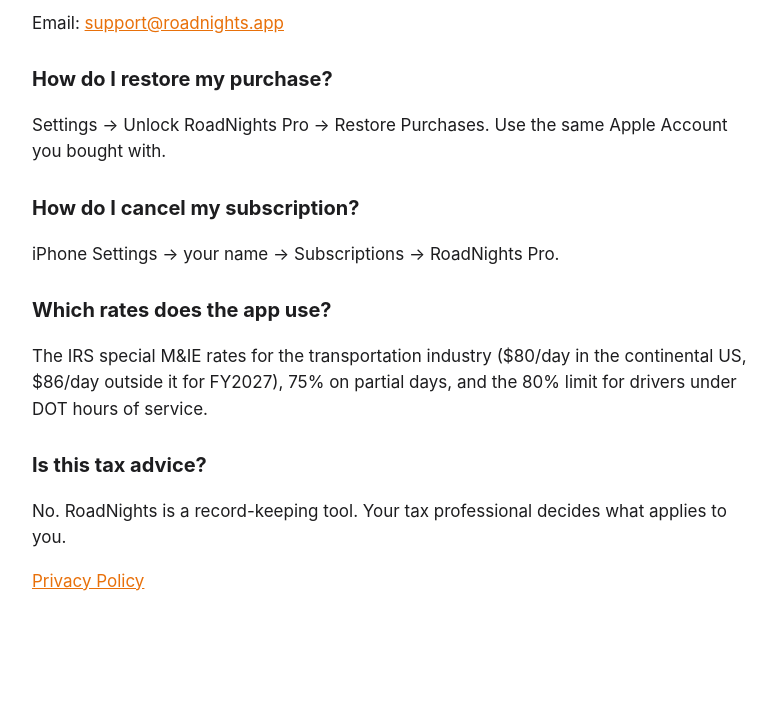
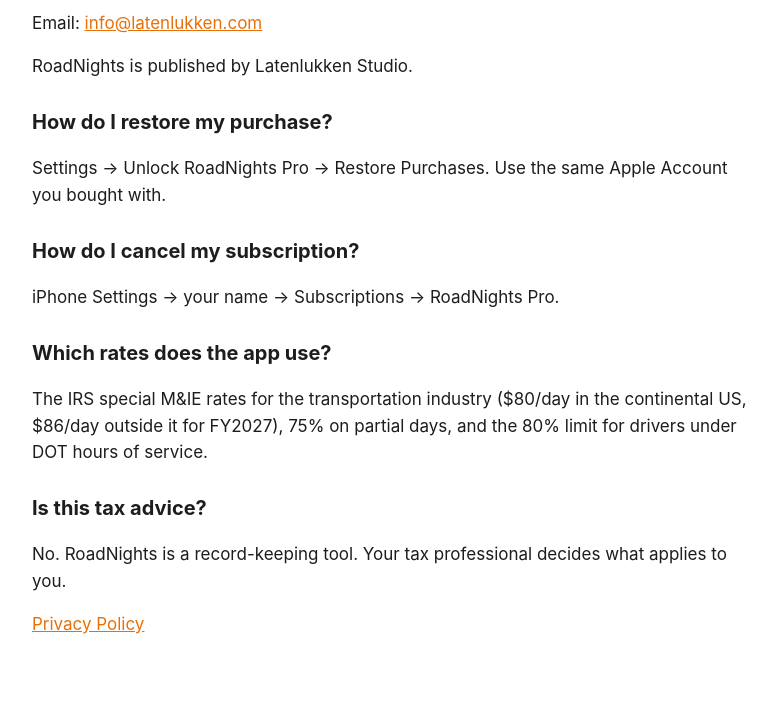
Before and after one commit to furkanuruk/roadnights, a plain HTML site: page support.html in a window 1280 px wide. Shown: the part 97-800 px from the top of the page, without its empty margins (248-1024 px from the left). Drawn offline with Linux system fonts and the light colour scheme.

Commit message:
Support contact: info@latenlukken.com (Latenlukken Studio)

```diff
--- a/support.html
+++ b/support.html
@@ -4,7 +4,8 @@
 <style>body{font:17px/1.55 -apple-system,system-ui,sans-serif;max-width:720px;margin:40px auto;padding:0 20px;color:#1d1d1f}h1{font-size:30px}h2{font-size:20px;margin-top:28px}a{color:#e8700a}</style></head>
 <body>
 <h1>RoadNights Support</h1>
-<p>Email: <a href="mailto:support@roadnights.app">support@roadnights.app</a></p>
+<p>Email: <a href="mailto:info@latenlukken.com">info@latenlukken.com</a></p>
+<p>RoadNights is published by Latenlukken Studio.</p>
 <h2>How do I restore my purchase?</h2>
 <p>Settings → Unlock RoadNights Pro → Restore Purchases. Use the same Apple Account you bought with.</p>
 <h2>How do I cancel my subscription?</h2>
```
Also changed, not shown: privacy.html (+1 -1 lines).
